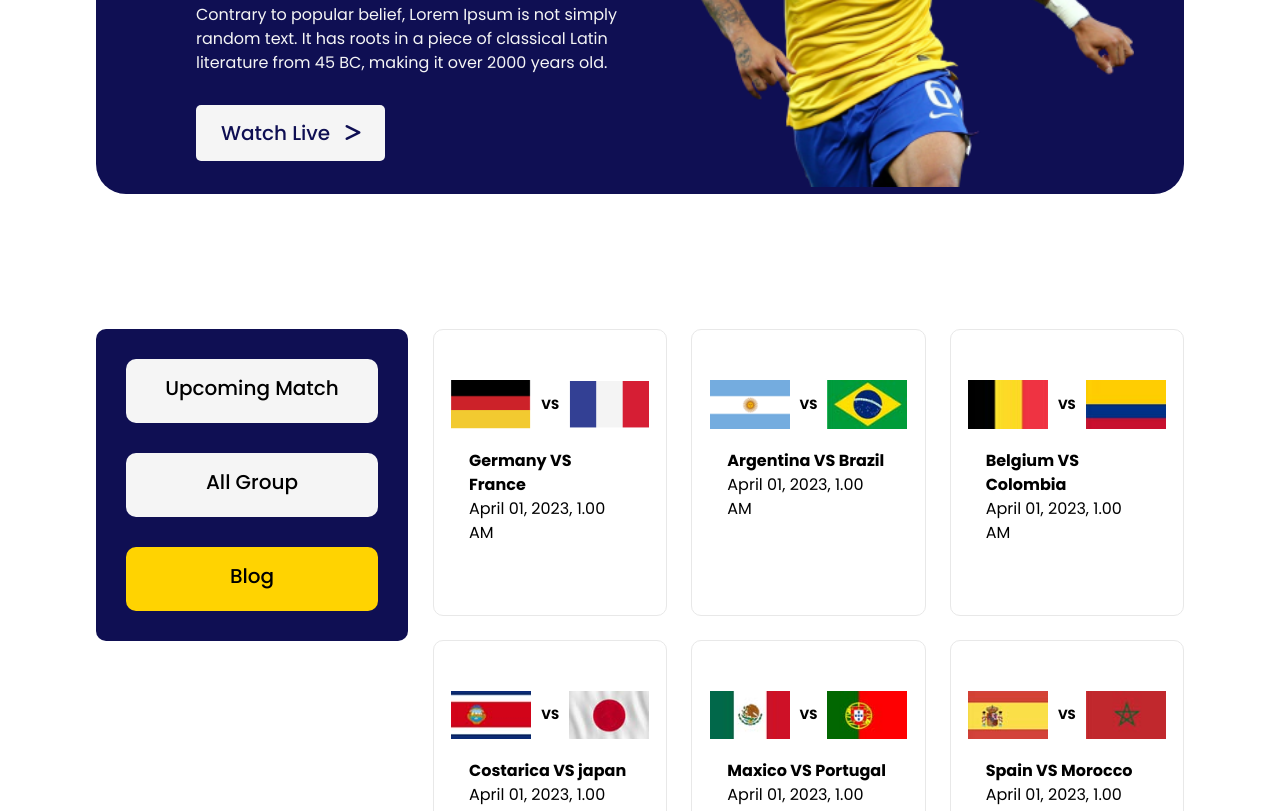
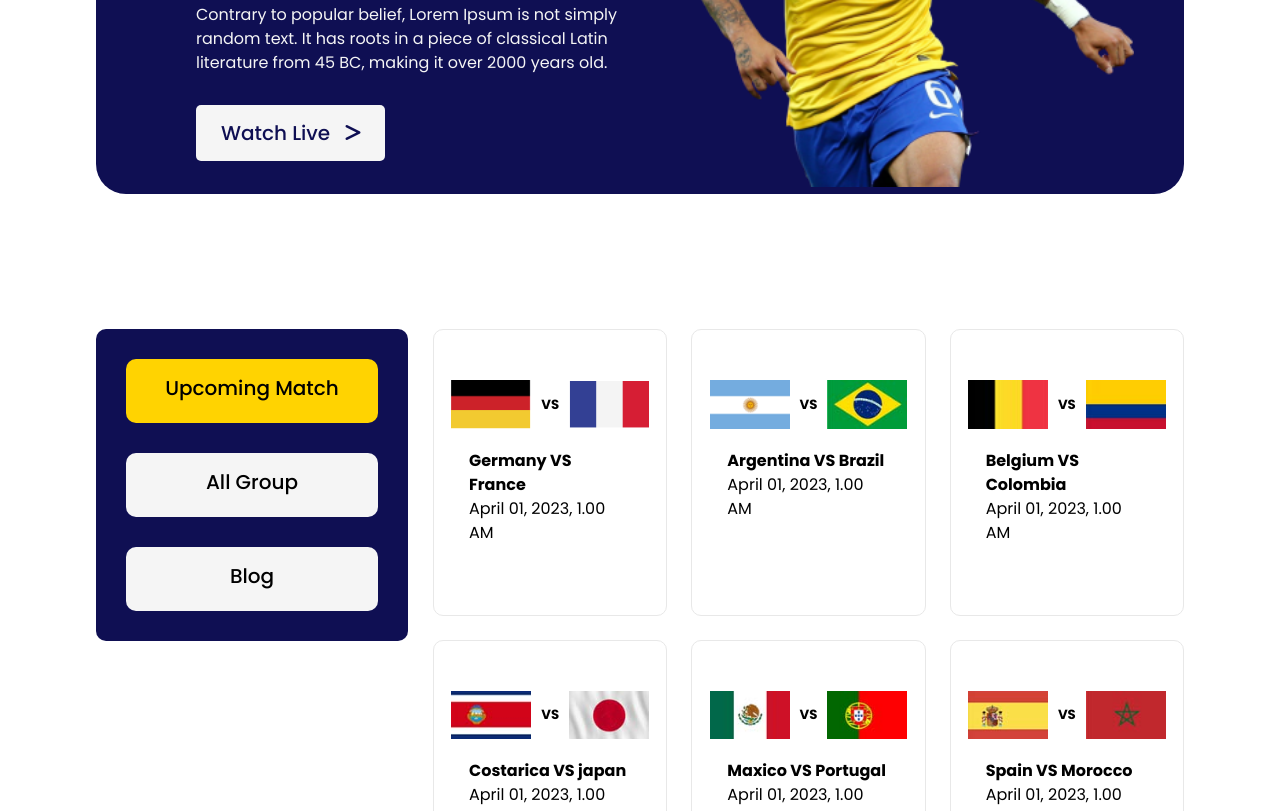
Before and after one commit to parulakhter/world-cup, a plain HTML site: page match.index.html in a window 1280 px wide. Shown: the part 363-1174 px from the top of the page. Drawn offline with Linux system fonts and the light colour scheme.

Commit message:
complete responsive website

```diff
--- a/match.index.html
+++ b/match.index.html
@@ -48,8 +48,9 @@
         <section class="container">
             <div class="flex">
                 <div class="fixed-width">
-                    <a href="" class="fixed-btn btn Upcoming">Upcoming Match</a><a href="" class="fixed-btn btn">All
-                        Group</a><a href="index.html" class="fixed-btn btn" id="highlighted">Blog</a>
+                    <a href="" class="fixed-btn btn Upcoming highlighted">Upcoming Match</a><a href=""
+                        class="fixed-btn btn">All
+                        Group</a><a href="index.html" class="fixed-btn btn">Blog</a>
                 </div>
                 <div class="blog">
                     <div class="highlights Upcoming-match">
--- a/style.css
+++ b/style.css
@@ -122,7 +122,7 @@ hr {
     border-radius: 10px;
 }
 
-#highlighted {
+.highlighted {
     background-color: #FFD301;
 }
 
```
Also changed, not shown: index.html (+2 -2 lines).
